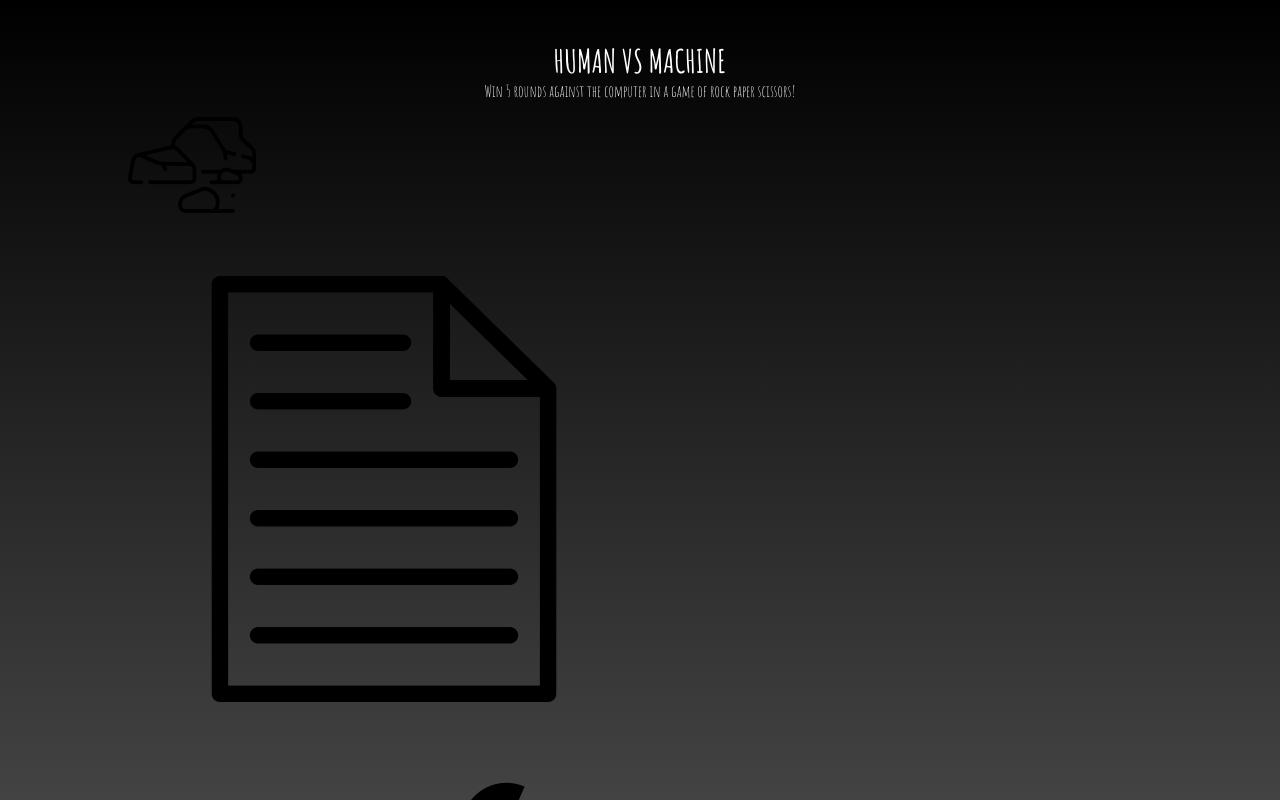
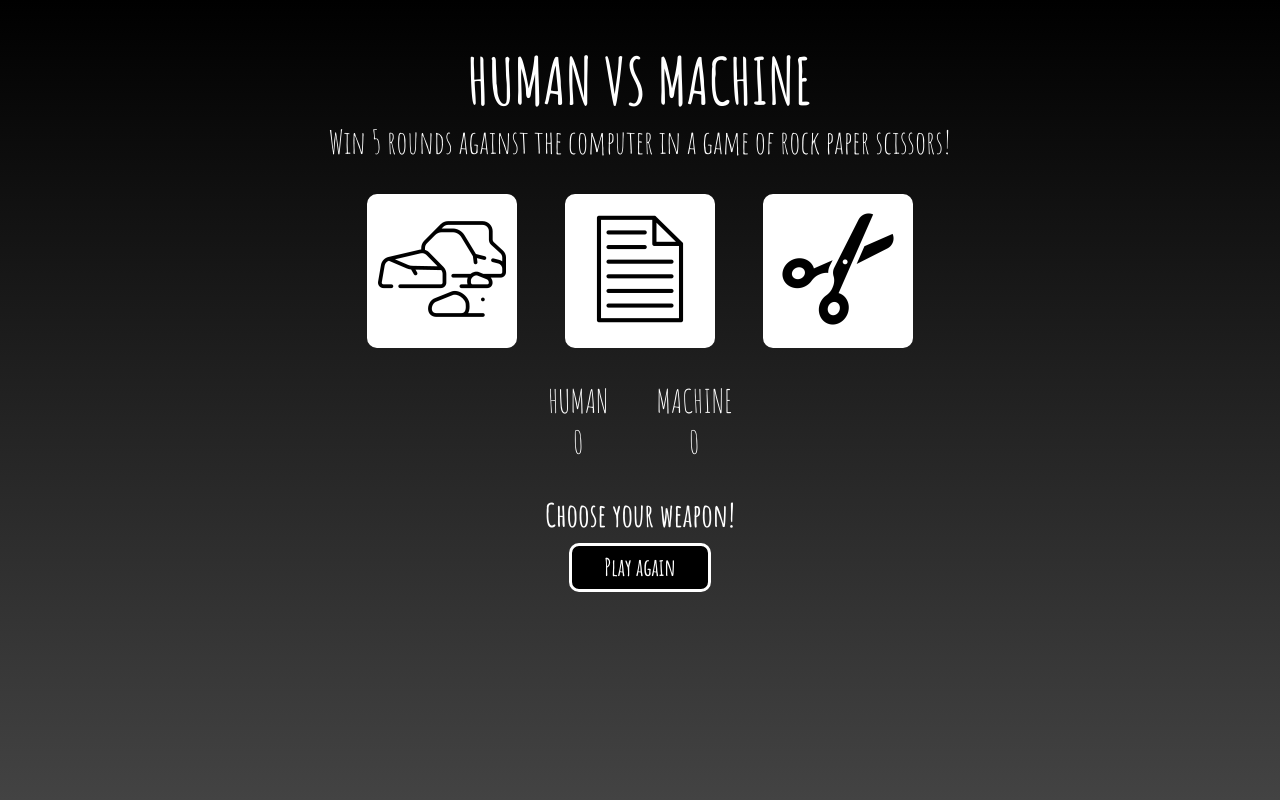
Before and after one commit to gabys19/rock-paper-scissors-mobile-responsive, a plain HTML site: page index.html in a window 1280 px wide. Drawn offline with Linux system fonts and the light colour scheme.

Commit message:
Style the page

```diff
--- a/styles/styles.css
+++ b/styles/styles.css
@@ -25,3 +25,75 @@ main{
 .wrapper > h1,p{
     text-align: center;
 }
+
+.wrapper >h1{
+    font-size: 4rem;
+}
+
+.wrapper>p{
+    font-size: 2rem;
+}
+
+#buttons-wrapper{
+    display: flex;
+    margin-top: 2rem;
+    align-items: center;
+    justify-content: center;
+    gap:3rem;
+}
+
+img{
+    width: 8rem;
+    height: 8rem;
+}
+
+#buttons-wrapper > .rock,.paper,.scissors{
+    border:3px solid white;
+    background-color: white;
+    padding:0.5rem;
+    border-radius:10px;
+    cursor: pointer;
+    transition: transform .7s ease;
+}
+
+#buttons-wrapper > .rock:hover,.paper:hover,.scissors:hover{
+    transform: scale(1.2);
+    box-shadow: 0px 0px 10px 3px white;
+}
+
+main > .scoreboard{
+    width: 100%;
+    margin-top:2rem;
+}
+
+.players{
+    display: flex;
+    justify-content: center;
+    gap:3rem;
+    font-size: 2rem;
+}
+
+.message{
+    margin-top: 2rem;
+    font-size: 2rem;
+    font-weight: bold;
+    text-align: center;
+}
+
+#play-again{
+    font-size: 1.5rem;
+    margin-top: 0.5rem;
+    font-weight: bold;
+    padding:0.4rem 2rem;
+    color:white;
+    background-color: #000000;
+    border:3px solid white;
+    border-radius:10px;
+    cursor: pointer;
+    transition: transform .7s ease;
+}
+
+#play-again:hover{
+    transform: scale(1.1);
+    box-shadow: 0px 0px 10px 1px white;
+}
```
